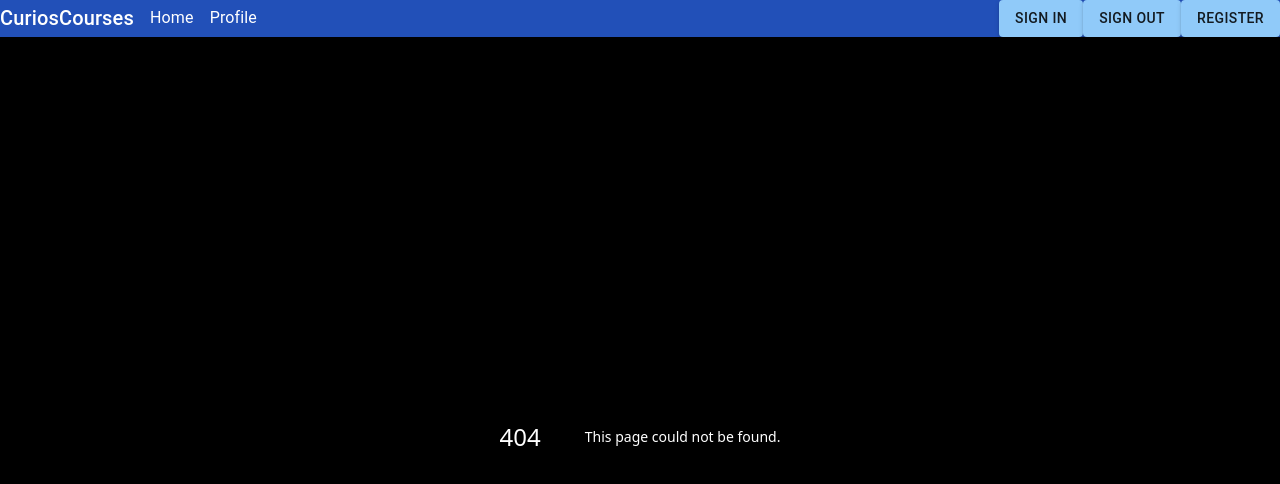
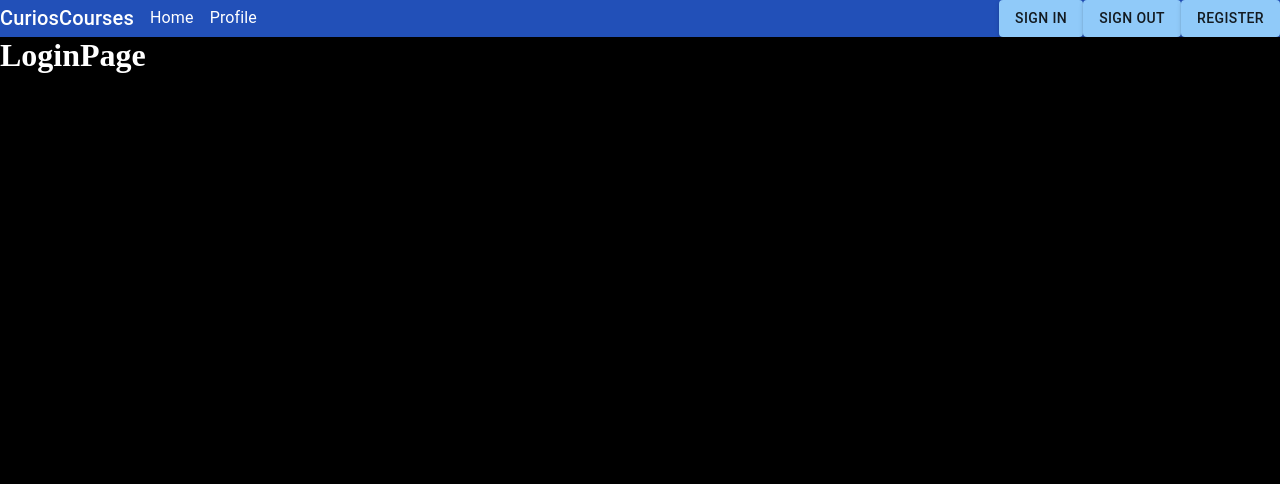
Before and after one commit to SaraYaraghtala/e-learning, a Next.js app: page /login in a window 1280 px wide. Before the commit this address had no page. Shown: the top 484 px of the page. Built offline with nearby package versions, Linux system fonts and the light colour scheme.

Commit message:
create new page for logout

```diff
--- /dev/null
+++ b/app/login/page.tsx
@@ -0,0 +1,9 @@
+import React from 'react';
+
+const LoginPage = () => {
+    return (
+        <h1> LoginPage</h1>
+    );
+};
+
+export default LoginPage;
```
